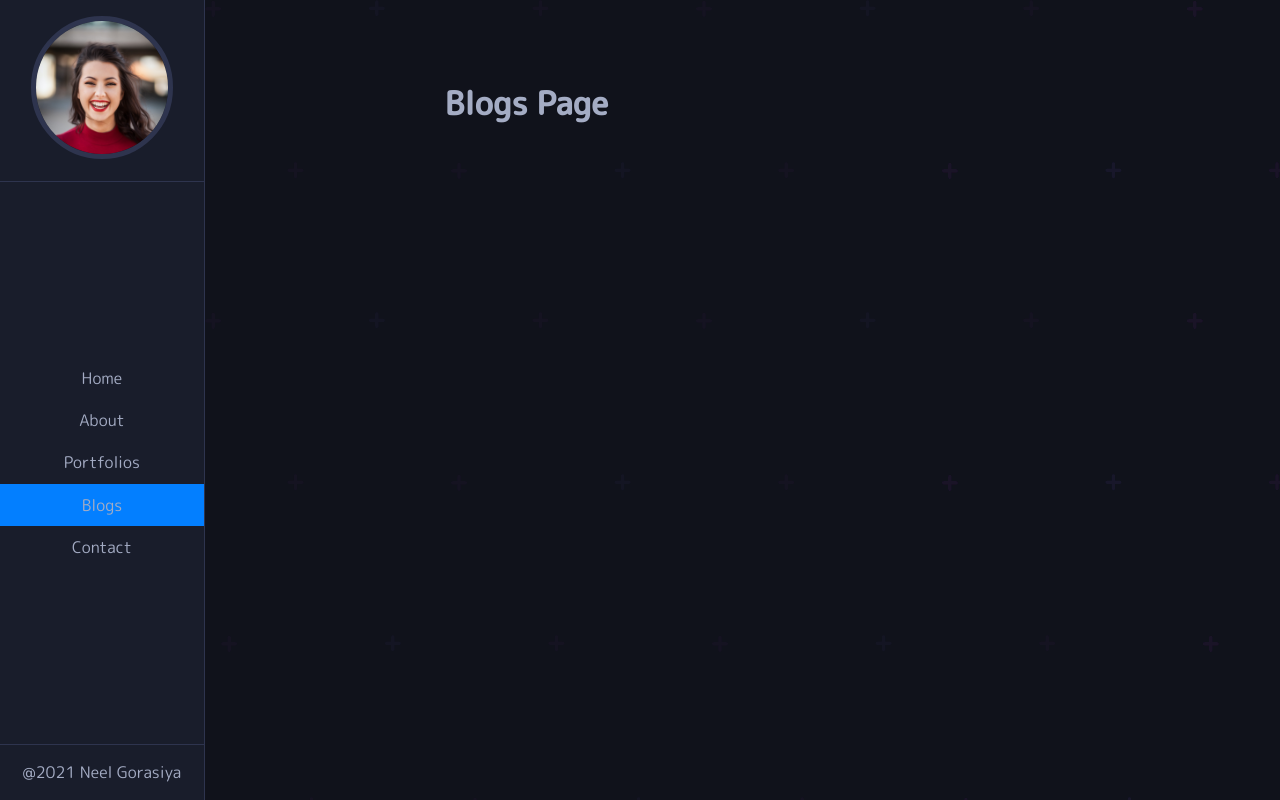
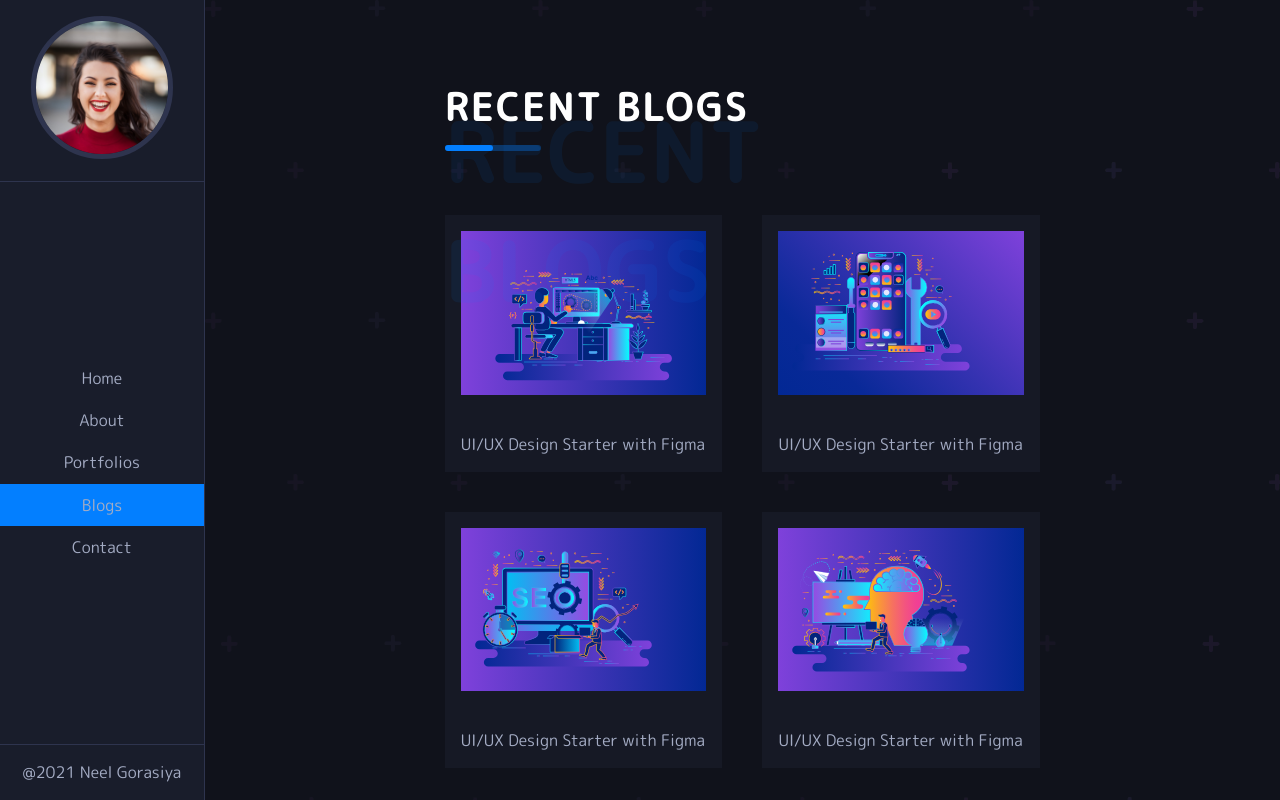
Before and after one commit to Neel2904/Personal-Portfolio-Web, a React (Create React App) app in the folder portfolio/: page /blogs in a window 1280 px wide. Shown: the top 800 px of the page. Built offline with nearby package versions, Linux system fonts and the light colour scheme.

Commit message:
Finished BlogsPage

```diff
--- a/portfolio/src/App.scss
+++ b/portfolio/src/App.scss
@@ -5,6 +5,7 @@
 @import './styles/about';
 @import './styles/skills';
 @import './styles/services';
+@import './styles/blogs';
 
 *{
     padding: 0;
--- /dev/null
+++ b/portfolio/src/Components/allBlogs.js
@@ -0,0 +1,82 @@
+import blog1 from '../img/blogs/blog1.svg';
+import blog2 from '../img/blogs/blog2.svg';
+import blog3 from '../img/blogs/blog3.svg';
+import blog4 from '../img/blogs/blog4.svg';
+import blog5 from '../img/blogs/blog5.svg';
+
+const blogs = [
+    {
+        id: 1,
+        image: blog1,
+        title: 'UI/UX Design Starter with Figma',
+        link: 'https://www.facebook.com/',
+        date : '21',
+        month: 'Mar',
+        year: '2020'
+    },
+    {
+        id: 2,
+        image: blog2,
+        title: 'UI/UX Design Starter with Figma',
+        link: 'https://www.facebook.com/',
+        date : '09',
+        month: 'Dec',
+        year: '2019'
+    },
+    {
+        id: 3,
+        image: blog3,
+        title: 'UI/UX Design Starter with Figma',
+        link: 'https://www.facebook.com/',
+        date : '15',
+        month: 'Jun',
+        year: '2018'
+    },
+    {
+        id: 4,
+        image: blog4,
+        title: 'UI/UX Design Starter with Figma',
+        link: 'https://www.facebook.com/',
+        date : '04',
+        month: 'Aug',
+        year: '2020'
+    },
+    {
+        id: 5,
+        image: blog5,
+        title: 'UI/UX Design Starter with Figma',
+        link: 'https://www.facebook.com/',
+        date : '09',
+        month: 'Sep',
+        year: '2019'
+    },
+    {
+        id: 6,
+        image: blog5,
+        title: 'UI/UX Design Starter with Figma',
+        link: 'https://www.facebook.com/',
+        date : '09',
+        month: 'Sep',
+        year: '2019'
+    },
+    {
+        id: 7,
+        image: blog3,
+        title: 'Test Blogs data1',
+        link: 'https://www.facebook.com/',
+        date : '09',
+        month: 'Sep',
+        year: '2019'
+    },
+    {
+        id: 8,
+        image: blog1,
+        title: 'Test Blogs data2',
+        link: 'https://www.facebook.com/',
+        date : '09',
+        month: 'Sep',
+        year: '2019'
+    }
+];
+
+export default blogs;
--- a/portfolio/src/Pages/Blogspage.js
+++ b/portfolio/src/Pages/Blogspage.js
@@ -1,9 +1,27 @@
 import React from 'react';
+import blogs from '../Components/allBlogs';
+import Title from "../Components/Title";
 
 const Blogspage = () => {
     return (
         <div>
-            <h1>Blogs Page</h1>
+            <div className="b-title">
+                <Title title={"Recent Blogs"} span={"Recent Blogs"} />
+            </div>
+            <div className="BlogsPage">
+            {
+                blogs.map((blog)=>{
+                    return <div className="blog" key={blog.id}>
+                        <div className="blog-content">
+                            <img src={blog.image} alt="" />
+                            <a href="github.com" className="blog-link">
+                                {blog.title}
+                            </a>
+                        </div>
+                    </div>
+                })
+            }
+            </div>
         </div>
     );
 }
--- /dev/null
+++ b/portfolio/src/styles/_blogs.scss
@@ -0,0 +1,37 @@
+.BlogsPage{
+    display:grid;
+    grid-template-columns: repeat(2, 1fr);
+    grid-gap:2.5rem;
+    .blog{
+        background-color: #161925;
+        width: 100%;
+        padding: 1rem;
+        overflow: hidden;
+        .blog-content{
+            overflow: hidden;
+            img{
+                width: 100%;
+                transition: all .2s ease-in-out;
+                &:hover{
+                    transform: scale(1.1);
+                }
+                padding-bottom:2rem ;
+            }
+            .blog-link{
+                color: inherit;
+                font-family: inherit;
+                text-decoration: none;
+                font: size 2rem;
+                padding-bottom: 2rem;
+                transition: all .4s ease-in-out;
+                &:hover{
+                    color:#037fff;
+                }
+            }
+        }
+    }
+}
+
+.b-title{
+    margin-bottom: 4rem;
+}
```
